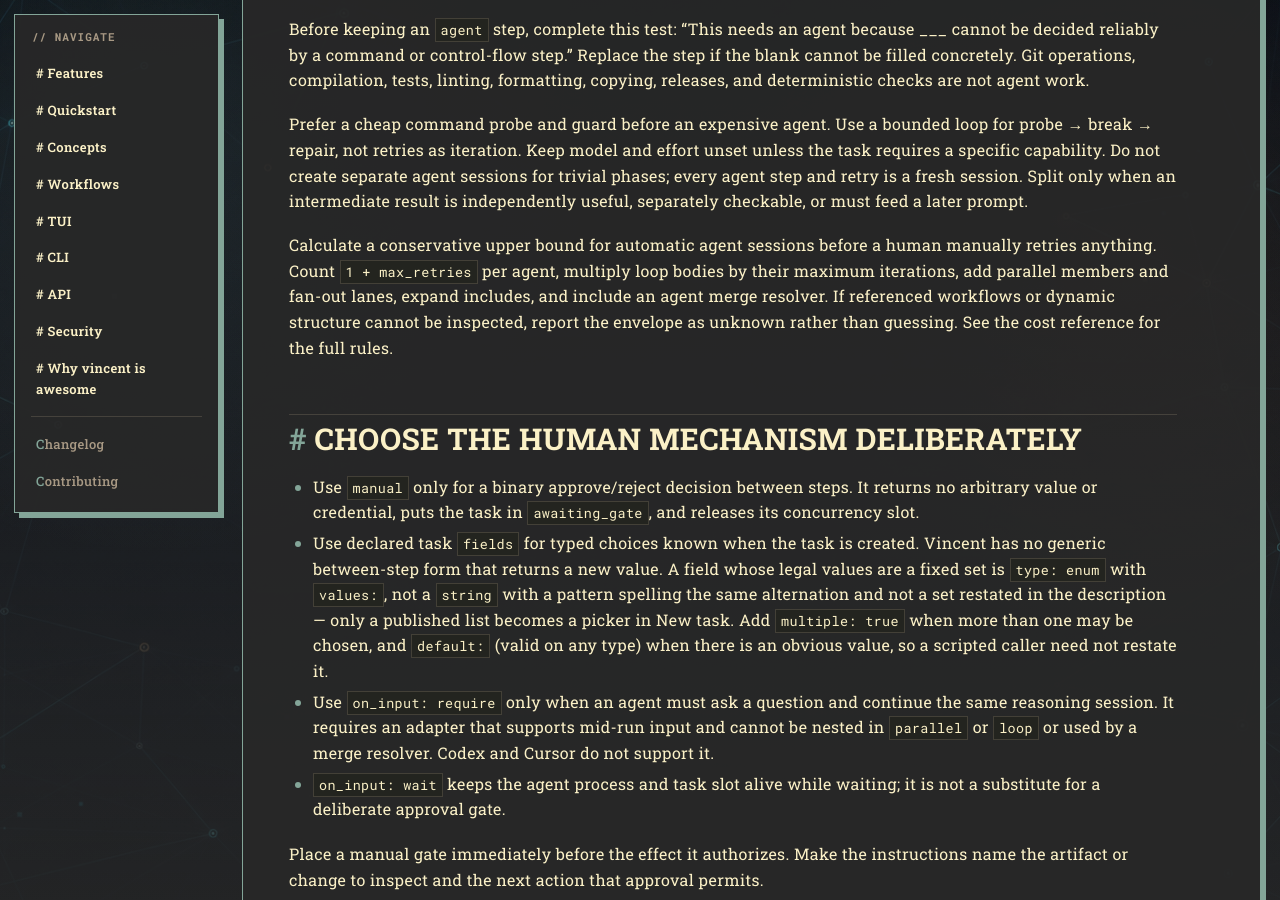
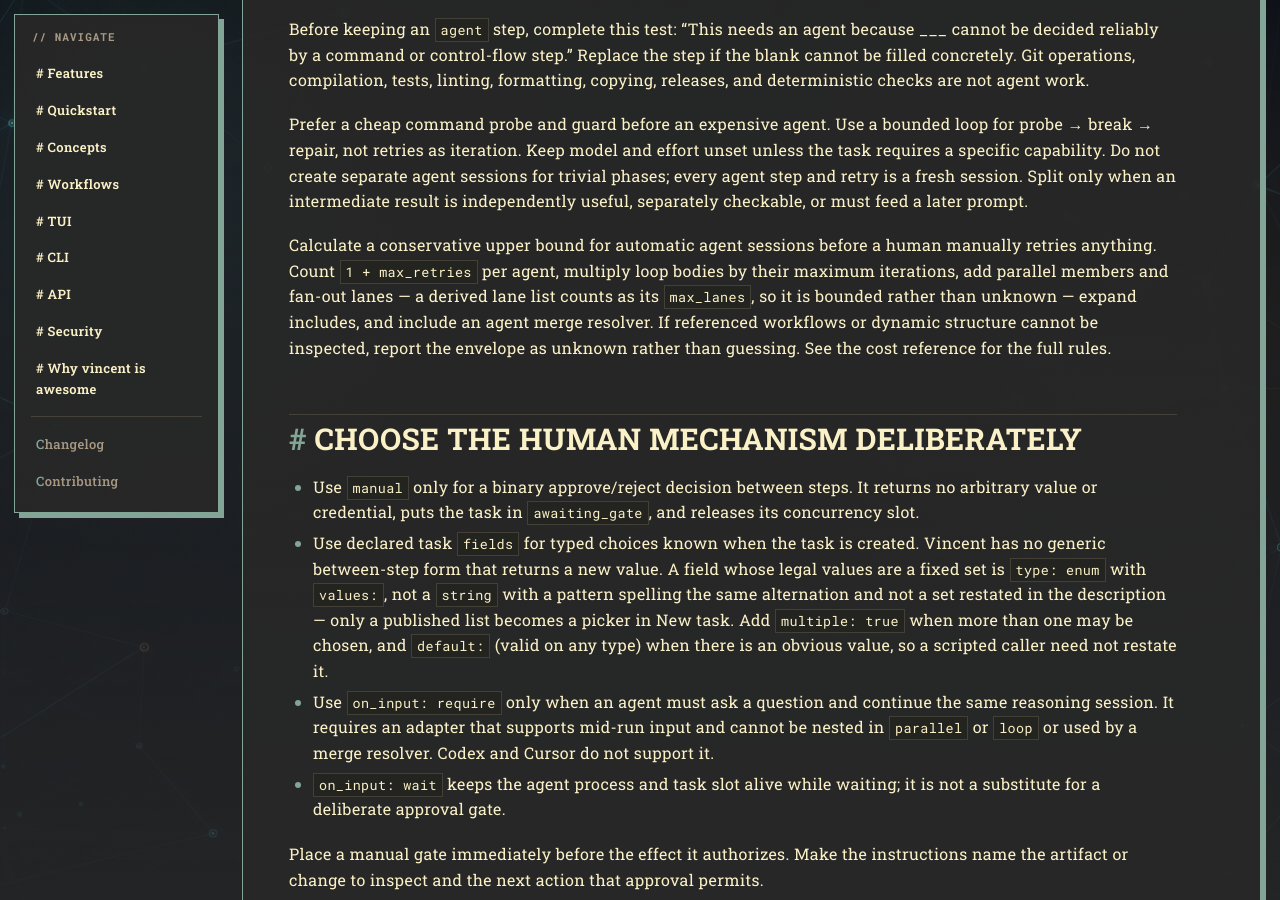
Before and after one commit to lezli01/vincent, a Jekyll site: the page built from skills/vincent-workflows/SKILL.md, in a window 1280 px wide and 900 px high, scrolled down 1960 px. Built offline with Jekyll 4.4.1, drawn with Linux system fonts in a browser that asks for light colours; our own code applies the rules of GitHub Pages for plain Markdown files; some of the changed text lies outside the part shown.

Commit message:
chore(skill): bound a derived fan-out in the cost envelope
`skills/vincent-workflows/SKILL.md` is spliced into the `create-workflow` and
`update-workflows` prompts at build time, so this changes what the daemon
tells an agent to do.

The envelope rules told an agent to report a dynamic structure as unknown
rather than guessing. A derived lane list is bounded — by `max_lanes` — the
way a `for_each` loop is bounded by `max_iterations`, so "unknown" is now the
wrong answer for it. The cost reference gains the matching row and rule, and
the authoring checklist stops asking flatly for independent lanes now that
`needs:` is how a lane says it depends on another's merged work.

```diff
--- a/skills/vincent-workflows/SKILL.md
+++ b/skills/vincent-workflows/SKILL.md
@@ -94,8 +94,9 @@ separately checkable, or must feed a later prompt.
 
 Calculate a conservative upper bound for automatic agent sessions before a
 human manually retries anything. Count `1 + max_retries` per agent, multiply
-loop bodies by their maximum iterations, add parallel members and fan-out lanes,
-expand includes, and include an agent merge resolver. If referenced workflows
+loop bodies by their maximum iterations, add parallel members and fan-out lanes
+— a derived lane list counts as its `max_lanes`, so it is bounded rather than
+unknown — expand includes, and include an agent merge resolver. If referenced workflows
 or dynamic structure cannot be inspected, report the envelope as unknown rather
 than guessing. See the cost reference for the full rules.
 
```
Also changed, not shown: other parts of skills/vincent-workflows/SKILL.md (+2 -1 lines), skills/vincent-workflows/references/control-flow-and-cost.md (+5 -2 lines).
